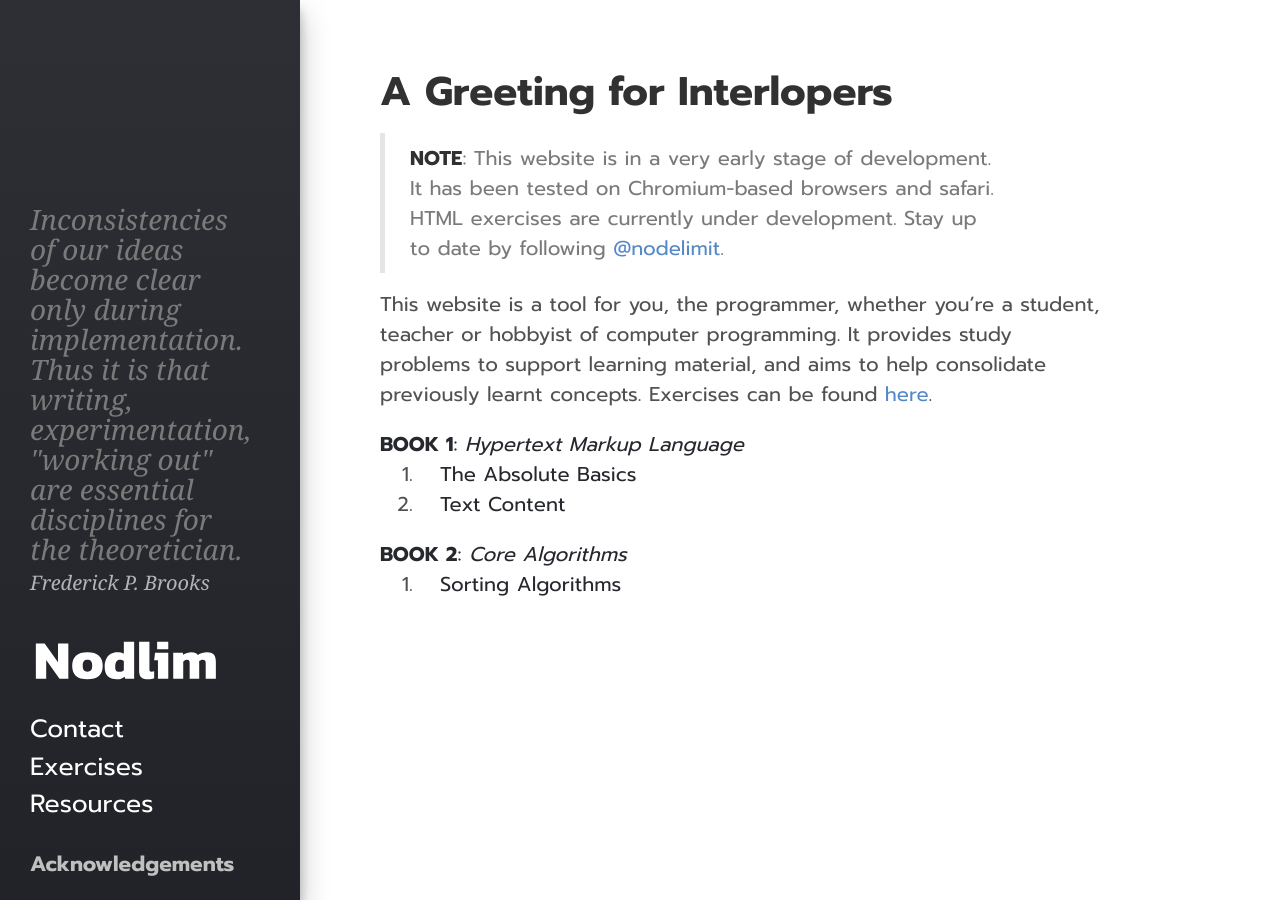
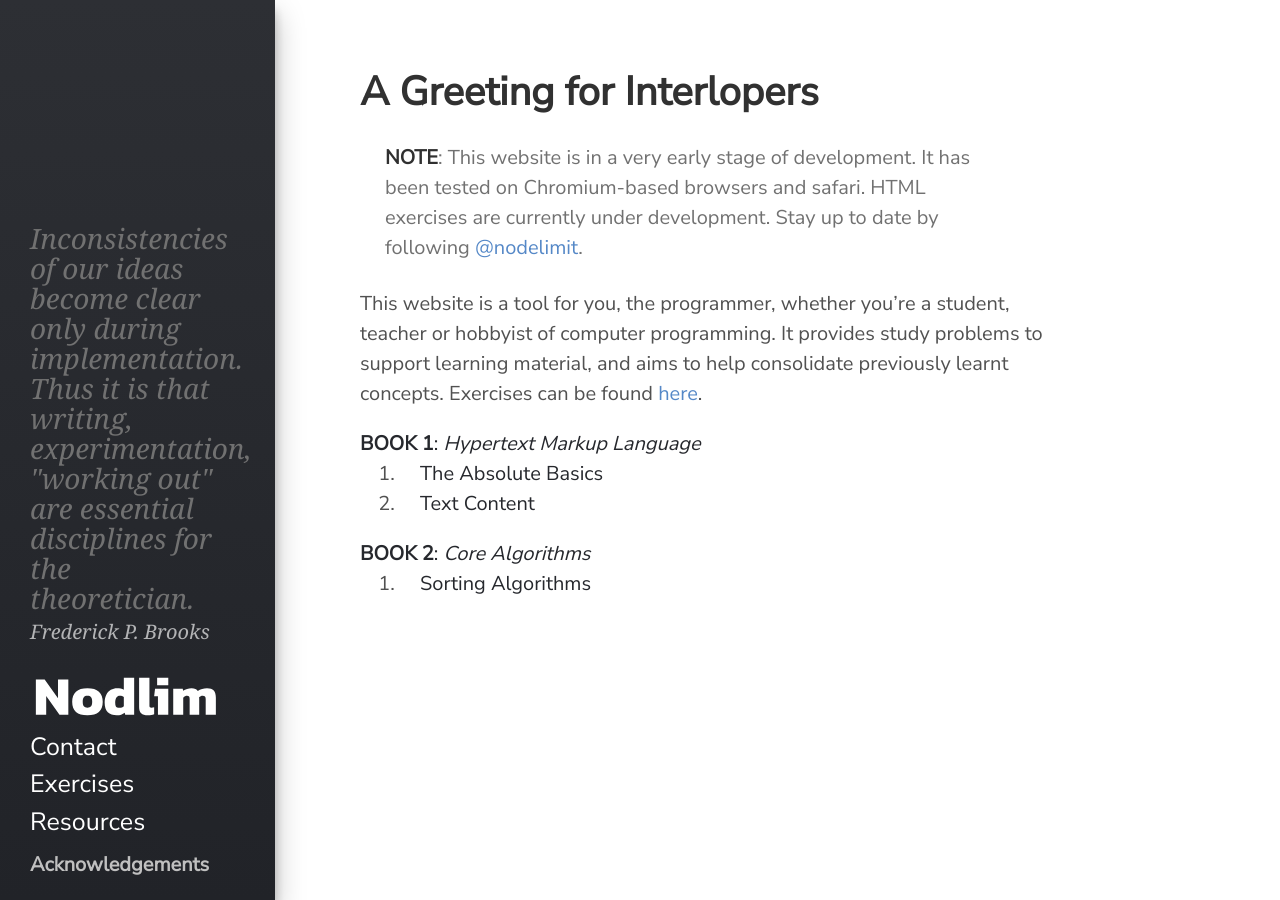
Before and after one commit to kranzuft/nodlim_old, a Jekyll site: the page built from index.md, in a window 1280 px wide. Built offline with Jekyll 4.4.1, drawn with Linux system fonts in a browser that asks for light colours.

Commit message:
Changed font to Nunito; simplified css resources

```diff
--- a/_includes/head.html
+++ b/_includes/head.html
@@ -16,9 +16,8 @@
 
   <!-- CSS -->
   <link rel="stylesheet" href="{{ site.github.url }}/public/css/poole.css">
-  <link rel="stylesheet" href="{{ site.github.url }}/public/css/syntax.css">
-  <link rel="stylesheet" href="{{ site.github.url }}/public/css/hyde.css">
-  <link href="https://fonts.googleapis.com/css?family=Prompt:400,700" rel="stylesheet">
+  <link rel="stylesheet" href="{{ site.github.url }}/public/css/nodlim.css">
+  <link href="https://fonts.googleapis.com/css?family=Nunito+Sans:400" rel="stylesheet">
 
 
 
--- a/public/css/hyde.css
+++ b/public/css/nodlim.css
@@ -1,8 +1,10 @@
 /*
- * A fairly modified version of hyde by @mdo (modifications by kranzuft).
- * Don't pay attention to us, and instead pay attention to the highly skilled @mdo.
- * To see the original code please refer to the link below.
- * https://github.com/poole/hyde.
+ * ### HYDE ###
+ *
+ * Designed, built, and released under MIT license by @mdo. Learn more at
+ * https://github.com/poole/poole.
+ *
+ * --- Modified by @kranzuft for http://nodlim.com ---
  */
 
 
@@ -13,7 +15,8 @@
  */
 
 html {
-  font-family: "Prompt", Helvetica, Arial, sans-serif;
+  font-family: "Nunito Sans", Helvetica, Arial, sans-serif;
+  text-rendering: optimizeLegibility;
 }
 @media (min-width: 48em) {
   html {
@@ -45,24 +48,6 @@ section {border:1px dotted #4ccb73; padding:.5em}
  * out above content in mobile and later moves to the side with wider viewports.
  */
 
-.sidebar {
-  text-align: center;
-  padding: 0.75rem 0.75rem;
-  color: rgba(255,255,255,0.5);
-  background-color: #26282D; /*202020*/
-  background: linear-gradient(0, rgb(33, 35, 40), rgb(45, 47, 52));
-}
-
-/* Sidebar links */
-.sidebar a {
-  color: #fff;
-}
-
-/* Heading section */
-.sidebar .logo {
-  height: 3rem;
-}
-
 /* Citation */
 .page-quote {
   font-family: Georgia, serif;
@@ -70,6 +55,7 @@ section {border:1px dotted #4ccb73; padding:.5em}
   vertical-align: top;
 }
 .page-quote blockquote {
+  display: none;
   font-size: 1.4rem;
   position: relative;
   border-left: 0rem solid; /* #e5e5e5 */
@@ -87,118 +73,64 @@ section {border:1px dotted #4ccb73; padding:.5em}
 }
 
 /* Sidebar nav */
-.sidebar-nav {
-  margin-bottom: 0rem;
+
+.sidebar {
+  text-align: center;
+  padding: 0.75rem 0.75rem;
+  background-color: #26282D; /* In case gradient not supported? */
+  background: linear-gradient(0, rgb(33, 35, 40), rgb(45, 47, 52));
+  box-shadow: 0 2px 4px rgba(0,0,0,0.12), 0 3px 6px rgba(0,0,0,0.20);
+}
+.sidebar a {
+  color: #fff;
+}
+.sidebar a:hover {
+  text-decoration: underline;
+}
+.sidebar .logo {
+  height: 3rem;
+  margin-left: auto;
+  margin-right: auto;
+  margin-bottom: 0.1rem;
 }
 .sidebar-nav-item {
   display: inline;
 }
-.sidebar-nav a.sidebar-nav-ack {
-  color: rgba(192, 192, 192, 1);
-  font-size: 1.05rem;
-  margin-top: 1.25rem;
-  font-weight: 700;
-}
-.sidebar a:hover {
-  text-decoration: underline;
-}
 .sidebar-nav a {
   font-size: 1.25rem;
 }
-
-.jsbin {
-  position: absolute;
+.sidebar-nav a.sidebar-nav-ack {
+  display: none;
 }
-
-.icon {
-  height: 1rem;
-}
-
-.jsbin p {
-  margin-top: 0.1rem;
-  margin-left: 2rem;
-}
-
-.jsbin img {
-  margin-top: 0.3rem;
-  margin-left: 1rem;
+.sidebar section h1 {
+  margin-top: 1rem;
+  margin-bottom: 0rem;
+  line-height: 1rem;
 }
 
 /* set sidebar sizes on wide windows */
-@media (min-width: 47.95em) {
+@media (min-width: 48em) {
   .sidebar {
     text-align: left;
     position: fixed;
     top: 0;
-    left: 0;
     bottom: 0;
-    width: 15rem;
+    width: 13.75rem;
     box-shadow: 0 14px 28px rgba(0,0,0,0.25), 0 10px 10px rgba(0,0,0,0.22);
   }
-  .sidebar h1 a {
-    margin-top: 1.25rem;
+  .sidebar blockquote {
+    display: block;
+  }
+  .sidebar .logo {
+    margin-left: 0;
   }
   .sidebar-nav a.sidebar-nav-ack {
     color: rgba(192, 192, 192, 1);
-    font-size: 1.05rem;
     display: block;
-    margin-top: 1.25rem;
+    margin-top: 0.45rem;
+    font-size: 1rem;
+    font-weight: 700;
   }
-}
-
-/* Hide acknowledgements, and reduce title size on narrow windows */
-@media (max-width: 47.95em) {
-  .sidebar-nav a.sidebar-nav-ack {
-    display: none;
-  }
-  .sidebar {
-    padding-bottom: 1rem;
-    box-shadow: 0 2px 4px rgba(0,0,0,0.12), 0 3px 6px rgba(0,0,0,0.20);
-  }
-  a.sidebar-nav-item {
-    margin-top: 0rem;
-    margin-bottom: 0rem;
-  }
-  .sidebar h1 a {
-    font-size: 1.85rem;
-  }
-  .sidebar section h1 {
-    margin-top: 1rem;
-    margin-bottom: 0rem;
-    line-height: 1rem;
-  }
-  /* Logo */
-  .sidebar .logo {
-      margin-left: auto;
-      margin-right: auto;
-      margin-bottom: 0;
-  }
-}
-
-/* Hide page quote on small windows */
-@media (max-width: 47.95em), (min-width: 58em) and  (max-height: 40em), (max-width: 58em) and (max-height: 32em) {
-  .sidebar blockquote {
-    display: none;
-  }
-}
-
-/* Hide acknowledgements link on small windows, slightly before the page quote */
-@media (max-width: 47.95em), (min-width: 58em) and  (max-height: 45em), (max-width: 58em) and (max-height: 35em) {
-  .sidebar-nav a.sidebar-nav-ack {
-    display: none;
-    margin-top: 0rem;
-  }
-}
-
-/* Display codepen view option inline with pygments default option (clicking on description) */
-
-/* Sticky sidebar
- *
- * Add the `sidebar-sticky` class to the sidebar's container to affix it the
- * contents to the bottom of the sidebar in tablets and up.
- */
-
-@media (min-width: 48em) {
   .sidebar-nav-item {
     display: block;
   }
@@ -209,6 +141,23 @@ section {border:1px dotted #4ccb73; padding:.5em}
     left:   0.5rem;
   }
 }
+
+/* Hide page quote on small windows */
+@media (min-width: 58em) and  (max-height: 40em), (min-width: 48em) and (max-height: 32em) {
+  .sidebar blockquote {
+    display: none;
+  }
+}
+
+/* Hide acknowledgements link on small windows, slightly before the page quote */
+@media (min-width: 58em) and  (max-height: 45em), (min-width: 48em) and (max-height: 35em) {
+  .sidebar-nav a.sidebar-nav-ack {
+    display: none;
+    margin-top: 0rem;
+  }
+}
+
+/* Display codepen view option inline with pygments default option (clicking on description) */
 
 /* Container
  *
@@ -228,14 +177,6 @@ section {border:1px dotted #4ccb73; padding:.5em}
     margin-right: 2rem;
   }
 }
-
-@media (min-width: 64em) {
-  .content {
-    margin-left: 18rem;
-    margin-right: 4rem;
-  }
-}
-
 
 /* Problem Solutions */
 
@@ -265,11 +206,9 @@ section {border:1px dotted #4ccb73; padding:.5em}
 .tocnav.section {
   padding-left: 1rem;
 }
-
 .tocnav.section a {
   display: inline;
 }
-
 .tocnav.section a.codepen {
   font-style: italic;
 }
--- a/public/css/poole.css
+++ b/public/css/poole.css
@@ -1,34 +1,11 @@
 /*
- *                        ___
- *                       /\_ \
- *  _____     ___     ___\//\ \      __
- * /\ '__`\  / __`\  / __`\\ \ \   /'__`\
- * \ \ \_\ \/\ \_\ \/\ \_\ \\_\ \_/\  __/
- *  \ \ ,__/\ \____/\ \____//\____\ \____\
- *   \ \ \/  \/___/  \/___/ \/____/\/____/
- *    \ \_\
- *     \/_/
+*  ### Poole ###
  *
  * Designed, built, and released under MIT license by @mdo. Learn more at
  * https://github.com/poole/poole.
- * Modified by @kranzuft for http://nodlim.com
+ *
+ * --- Modified by @kranzuft for http://nodlim.com ---
  */
-
-
-/*
- * Contents
- *
- * Body resets
- * Custom type
- * Messages
- * Container
- * Masthead
- * Posts and pages
- * Pagination
- * Reverse layout
- * Themes
- */
-
 
 /*
  * Body resets
@@ -49,7 +26,6 @@ body {
 }
 
 html {
-  font-family: "Helvetica Neue", Helvetica, Arial, sans-serif;
   font-size: 16px;
   line-height: 1.5;
 }
@@ -83,11 +59,8 @@ a:focus {
 /* Headings */
 h1, h2, h3, h4, h5, h6 {
   margin-bottom: .5rem;
-  font-weight: bold;
-  font-style: bold;
   line-height: 1.25;
   color: #313131;
-  text-rendering: optimizeLegibility;
 }
 h1 {
   font-size: 2rem;
@@ -119,13 +92,11 @@ strong {
   color: #303030;
 }
 
-
 /* Lists */
 ul, ol, dl {
   margin-top: 0;
   margin-bottom: 1rem;
 }
-
 dt {
   font-weight: bold;
 }
@@ -141,7 +112,6 @@ hr {
   border-top: 1px solid #eee;
   border-bottom: 1px solid #fff;
 }
-
 abbr {
   font-size: 85%;
   font-weight: bold;
@@ -198,8 +168,8 @@ pre code {
 blockquote {
   padding: .5rem 1rem;
   margin: .8rem 0;
-  color: #7a7a7a;
-  border-left: .25rem solid #e5e5e5;
+  color: #717171;
+  border-left: 0rem solid;
 }
 blockquote p:last-child {
   margin-bottom: 0;
@@ -211,11 +181,10 @@ blockquote p:last-child {
   }
 }
 
+/* Image */
 img {
   display: block;
   max-width: 100%;
-  margin: 0 0 1rem;
-  border-radius: 5px;
 }
 
 /* Tables */
@@ -235,33 +204,13 @@ tbody tr:nth-child(odd) th {
   background-color: #f9f9f9;
 }
 
-
-/*
- * Custom type
- *
- * Extend paragraphs with `.lead` for larger introductory text.
- */
-
-.lead {
-  font-size: 1.25rem;
-  font-weight: 300;
-}
-
-
-/*
- * Messages
- *
- * Show alert messages to users. You may add it to single elements like a `<p>`,
- * or to a parent if there are multiple elements to show.
- */
-
+/* Message */
 .message {
   margin-bottom: 1rem;
   padding: 1rem;
   color: #717171;
   background-color: #f9f9f9;
 }
-
 
 /*
  * Container
@@ -277,101 +226,68 @@ tbody tr:nth-child(odd) th {
   margin-right: auto;
 }
 
+.highlight .hll { background-color: #ffc; }
+.highlight .c { color: #999; } /* Comment */
+.highlight .err { color: #a00; background-color: #faa } /* Error */
+.highlight .k { color: #069; } /* Keyword */
+.highlight .o { color: #555 } /* Operator */
+.highlight .cm { color: #09f; font-style: italic } /* Comment.Multiline */
+.highlight .cp { color: #099 } /* Comment.Preproc */
+.highlight .c1 { color: #999; } /* Comment.Single */
+.highlight .cs { color: #999; } /* Comment.Special */
+.highlight .gd { background-color: #fcc; border: 1px solid #c00 } /* Generic.Deleted */
+.highlight .ge { font-style: italic } /* Generic.Emph */
+.highlight .gr { color: #f00 } /* Generic.Error */
+.highlight .gh { color: #030; } /* Generic.Heading */
+.highlight .gi { background-color: #cfc; border: 1px solid #0c0 } /* Generic.Inserted */
+.highlight .go { color: #aaa } /* Generic.Output */
+.highlight .gp { color: #009; } /* Generic.Prompt */
+.highlight .gs { } /* Generic.Strong */
+.highlight .gu { color: #030; } /* Generic.Subheading */
+.highlight .gt { color: #9c6 } /* Generic.Traceback */
+.highlight .kc { color: #069; } /* Keyword.Constant */
+.highlight .kd { color: #069; } /* Keyword.Declaration */
+.highlight .kn { color: #069; } /* Keyword.Namespace */
+.highlight .kp { color: #069 } /* Keyword.Pseudo */
+.highlight .kr { color: #069; } /* Keyword.Reserved */
+.highlight .kt { color: #078; } /* Keyword.Type */
+.highlight .m { color: #f60 } /* Literal.Number */
+.highlight .s { color: #d44950 } /* Literal.String */
+.highlight .na { color: #4f9fcf } /* Name.Attribute */
+.highlight .nb { color: #366 } /* Name.Builtin */
+.highlight .nc { color: #0a8; } /* Name.Class */
+.highlight .no { color: #360 } /* Name.Constant */
+.highlight .nd { color: #99f } /* Name.Decorator */
+.highlight .ni { color: #999; } /* Name.Entity */
+.highlight .ne { color: #c00; } /* Name.Exception */
+.highlight .nf { color: #c0f } /* Name.Function */
+.highlight .nl { color: #99f } /* Name.Label */
+.highlight .nn { color: #0cf; } /* Name.Namespace */
+.highlight .nt { color: #2f6f9f; } /* Name.Tag */
+.highlight .nv { color: #033 } /* Name.Variable */
+.highlight .ow { color: #000; } /* Operator.Word */
+.highlight .w { color: #bbb } /* Text.Whitespace */
+.highlight .mf { color: #f60 } /* Literal.Number.Float */
+.highlight .mh { color: #f60 } /* Literal.Number.Hex */
+.highlight .mi { color: #f60 } /* Literal.Number.Integer */
+.highlight .mo { color: #f60 } /* Literal.Number.Oct */
+.highlight .sb { color: #c30 } /* Literal.String.Backtick */
+.highlight .sc { color: #c30 } /* Literal.String.Char */
+.highlight .sd { color: #c30; font-style: italic } /* Literal.String.Doc */
+.highlight .s2 { color: #c30 } /* Literal.String.Double */
+.highlight .se { color: #c30; } /* Literal.String.Escape */
+.highlight .sh { color: #c30 } /* Literal.String.Heredoc */
+.highlight .si { color: #a00 } /* Literal.String.Interpol */
+.highlight .sx { color: #c30 } /* Literal.String.Other */
+.highlight .sr { color: #3aa } /* Literal.String.Regex */
+.highlight .s1 { color: #c30 } /* Literal.String.Single */
+.highlight .ss { color: #fc3 } /* Literal.String.Symbol */
+.highlight .bp { color: #366 } /* Name.Builtin.Pseudo */
+.highlight .vc { color: #033 } /* Name.Variable.Class */
+.highlight .vg { color: #033 } /* Name.Variable.Global */
+.highlight .vi { color: #033 } /* Name.Variable.Instance */
+.highlight .il { color: #f60 } /* Literal.Number.Integer.Long */
 
-/*
- * Masthead
- *
- * Super small header above the content for site name and short description.
- */
-
-.masthead {
-  padding-top:    1rem;
-  padding-bottom: 1rem;
-  margin-bottom: 3rem;
-}
-.masthead-title {
-  margin-top: 0;
-  margin-bottom: 0;
-  color: #505050;
-}
-.masthead-title a {
-  color: #505050;
-}
-.masthead-title small {
-  font-size: 75%;
-  font-weight: 400;
-  color: #c0c0c0;
-  letter-spacing: 0;
-}
-
-
-/*
- * Pages
- *
- * Each post is wrapped in `.post` and is used on default
- * and post layouts. Each page is wrapped in `.page` and is
- * only used on the page layout.
- */
-
-.page {
-  margin-bottom: 4em;
-}
-
-/* Blog post or page title */
-.page-title {
-  color: #303030;
-}
-.page-title {
-  margin-top: 0;
-}
-
-/*
- * Pagination
- *
- * Super lightweight (HTML-wise) blog pagination. `span`s are provide for when
- * there are no more previous or next posts to show.
- */
-
-.pagination {
-  overflow: hidden; /* clearfix */
-  margin-left: -1rem;
-  margin-right: -1rem;
-  font-family: "PT Sans", Helvetica, Arial, sans-serif;
-  color: #ccc;
-  text-align: center;
-}
-
-/* Pagination items can be `span`s or `a`s */
-.pagination-item {
-  display: block;
-  padding: 1rem;
-  border: 1px solid #eee;
-}
-.pagination-item:first-child {
-  margin-bottom: -1px;
-}
-
-/* Only provide a hover state for linked pagination items */
-a.pagination-item:hover {
-  background-color: #f5f5f5;
-}
-
-@media (min-width: 30em) {
-  .pagination {
-    margin: 3rem 0;
-  }
-  .pagination-item {
-    float: left;
-    width: 50%;
-  }
-  .pagination-item:first-child {
-    margin-bottom: 0;
-    border-top-left-radius:    4px;
-    border-bottom-left-radius: 4px;
-  }
-  .pagination-item:last-child {
-    margin-left: -1px;
-    border-top-right-radius:    4px;
-    border-bottom-right-radius: 4px;
-  }
-}
+.css .o,
+.css .o + .nt,
+.css .nt + .nt { color: #999; }
--- a/public/css/syntax.css
+++ /dev/null
@@ -1,65 +0,0 @@
-.highlight .hll { background-color: #ffc; }
-.highlight .c { color: #999; } /* Comment */
-.highlight .err { color: #a00; background-color: #faa } /* Error */
-.highlight .k { color: #069; } /* Keyword */
-.highlight .o { color: #555 } /* Operator */
-.highlight .cm { color: #09f; font-style: italic } /* Comment.Multiline */
-.highlight .cp { color: #099 } /* Comment.Preproc */
-.highlight .c1 { color: #999; } /* Comment.Single */
-.highlight .cs { color: #999; } /* Comment.Special */
-.highlight .gd { background-color: #fcc; border: 1px solid #c00 } /* Generic.Deleted */
-.highlight .ge { font-style: italic } /* Generic.Emph */
-.highlight .gr { color: #f00 } /* Generic.Error */
-.highlight .gh { color: #030; } /* Generic.Heading */
-.highlight .gi { background-color: #cfc; border: 1px solid #0c0 } /* Generic.Inserted */
-.highlight .go { color: #aaa } /* Generic.Output */
-.highlight .gp { color: #009; } /* Generic.Prompt */
-.highlight .gs { } /* Generic.Strong */
-.highlight .gu { color: #030; } /* Generic.Subheading */
-.highlight .gt { color: #9c6 } /* Generic.Traceback */
-.highlight .kc { color: #069; } /* Keyword.Constant */
-.highlight .kd { color: #069; } /* Keyword.Declaration */
-.highlight .kn { color: #069; } /* Keyword.Namespace */
-.highlight .kp { color: #069 } /* Keyword.Pseudo */
-.highlight .kr { color: #069; } /* Keyword.Reserved */
-.highlight .kt { color: #078; } /* Keyword.Type */
-.highlight .m { color: #f60 } /* Literal.Number */
-.highlight .s { color: #d44950 } /* Literal.String */
-.highlight .na { color: #4f9fcf } /* Name.Attribute */
-.highlight .nb { color: #366 } /* Name.Builtin */
-.highlight .nc { color: #0a8; } /* Name.Class */
-.highlight .no { color: #360 } /* Name.Constant */
-.highlight .nd { color: #99f } /* Name.Decorator */
-.highlight .ni { color: #999; } /* Name.Entity */
-.highlight .ne { color: #c00; } /* Name.Exception */
-.highlight .nf { color: #c0f } /* Name.Function */
-.highlight .nl { color: #99f } /* Name.Label */
-.highlight .nn { color: #0cf; } /* Name.Namespace */
-.highlight .nt { color: #2f6f9f; } /* Name.Tag */
-.highlight .nv { color: #033 } /* Name.Variable */
-.highlight .ow { color: #000; } /* Operator.Word */
-.highlight .w { color: #bbb } /* Text.Whitespace */
-.highlight .mf { color: #f60 } /* Literal.Number.Float */
-.highlight .mh { color: #f60 } /* Literal.Number.Hex */
-.highlight .mi { color: #f60 } /* Literal.Number.Integer */
-.highlight .mo { color: #f60 } /* Literal.Number.Oct */
-.highlight .sb { color: #c30 } /* Literal.String.Backtick */
-.highlight .sc { color: #c30 } /* Literal.String.Char */
-.highlight .sd { color: #c30; font-style: italic } /* Literal.String.Doc */
-.highlight .s2 { color: #c30 } /* Literal.String.Double */
-.highlight .se { color: #c30; } /* Literal.String.Escape */
-.highlight .sh { color: #c30 } /* Literal.String.Heredoc */
-.highlight .si { color: #a00 } /* Literal.String.Interpol */
-.highlight .sx { color: #c30 } /* Literal.String.Other */
-.highlight .sr { color: #3aa } /* Literal.String.Regex */
-.highlight .s1 { color: #c30 } /* Literal.String.Single */
-.highlight .ss { color: #fc3 } /* Literal.String.Symbol */
-.highlight .bp { color: #366 } /* Name.Builtin.Pseudo */
-.highlight .vc { color: #033 } /* Name.Variable.Class */
-.highlight .vg { color: #033 } /* Name.Variable.Global */
-.highlight .vi { color: #033 } /* Name.Variable.Instance */
-.highlight .il { color: #f60 } /* Literal.Number.Integer.Long */
-
-.css .o,
-.css .o + .nt,
-.css .nt + .nt { color: #999; }
```
